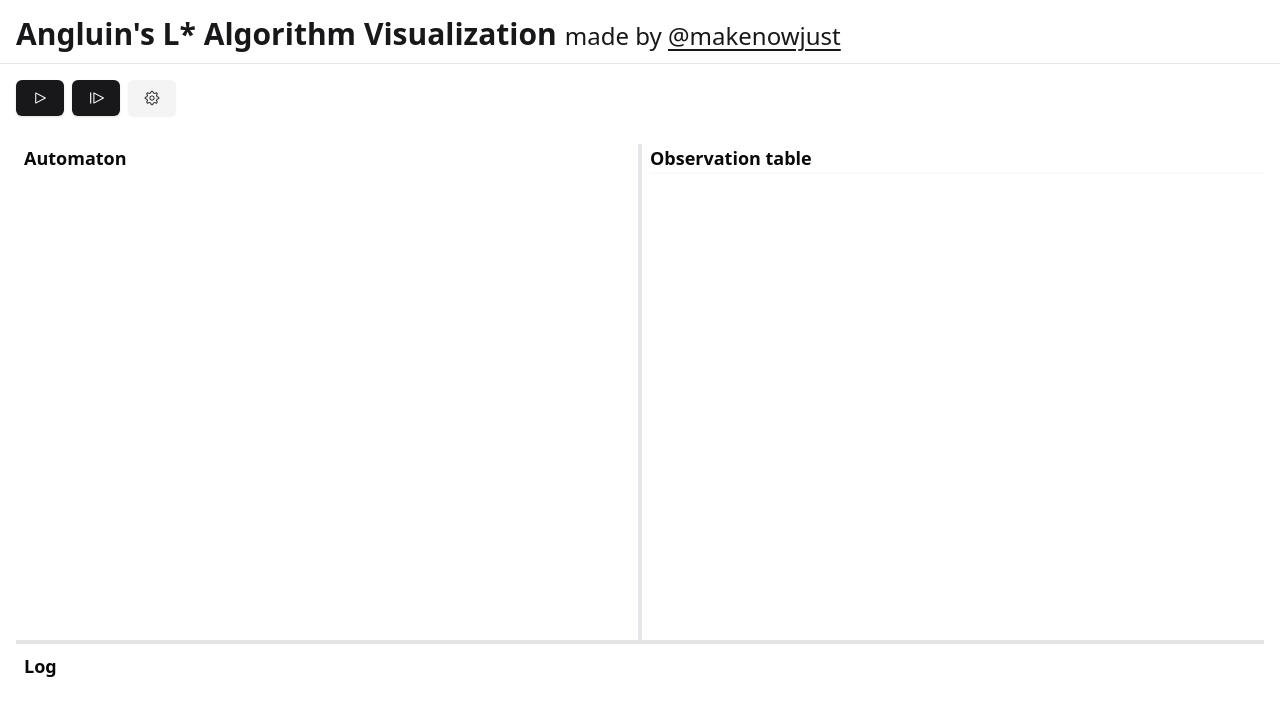
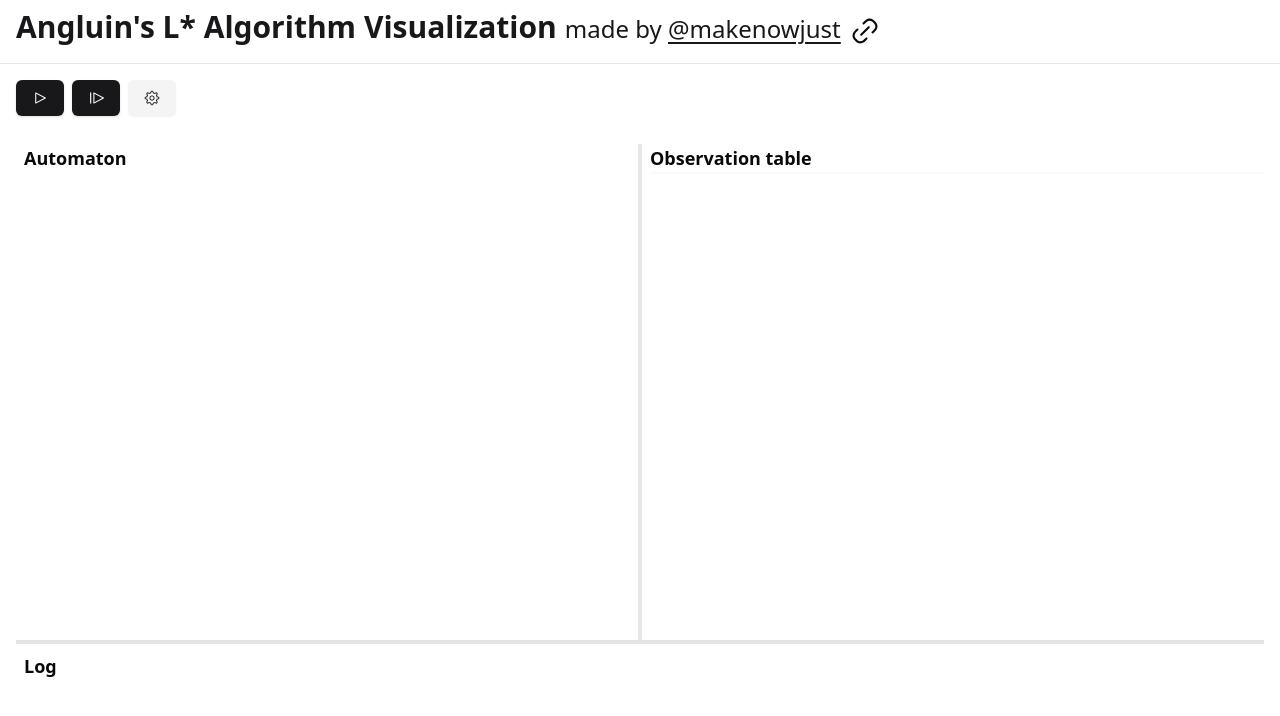
Before and after one commit to makenowjust-labs/lstar-viz, a React (Vite) app: page / in a window 1280 px wide. Shown: the top 716 px of the page. Built offline with nearby package versions, Linux system fonts and the light colour scheme.

Commit message:
Add source code link

```diff
--- a/src/components/Header.tsx
+++ b/src/components/Header.tsx
@@ -1,6 +1,8 @@
+import { Link2Icon } from "@radix-ui/react-icons";
+
 export function Header() {
   return (
-    <header className="block h-16 border-b border-gray-200 py-4">
+    <header className="h-16 border-b border-gray-200 py-4 flex items-end">
       <h1 className="text-3xl font-bold ml-4 text-primary">
         Angluin's L* Algorithm Visualization
         <small className="ml-2 font-normal">
@@ -13,6 +15,11 @@ export function Header() {
           </a>
         </small>
       </h1>
+      <div className="ml-2">
+        <a href="https://github.com/makenowjust-labs/lstar-viz">
+          <Link2Icon className="w-8 h-8 inline-block" />
+        </a>
+      </div>
     </header>
   );
 }
```
